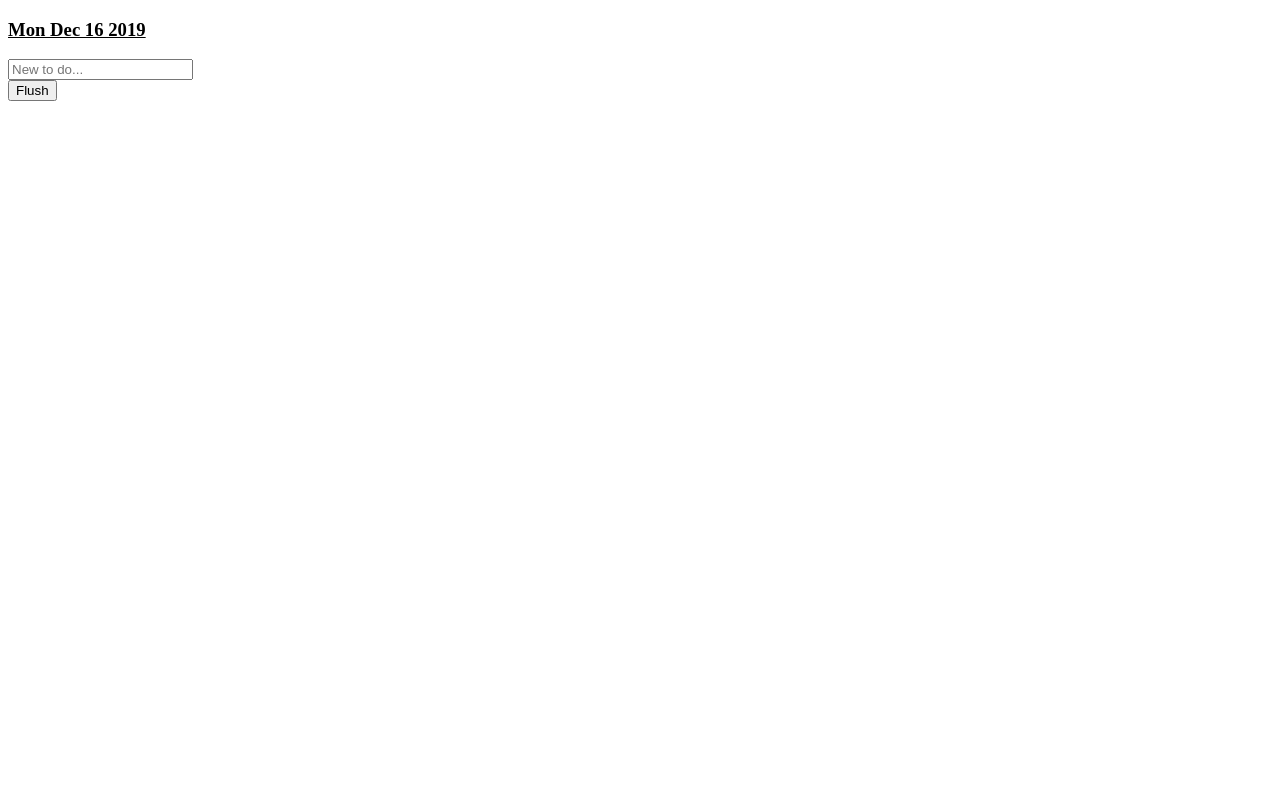
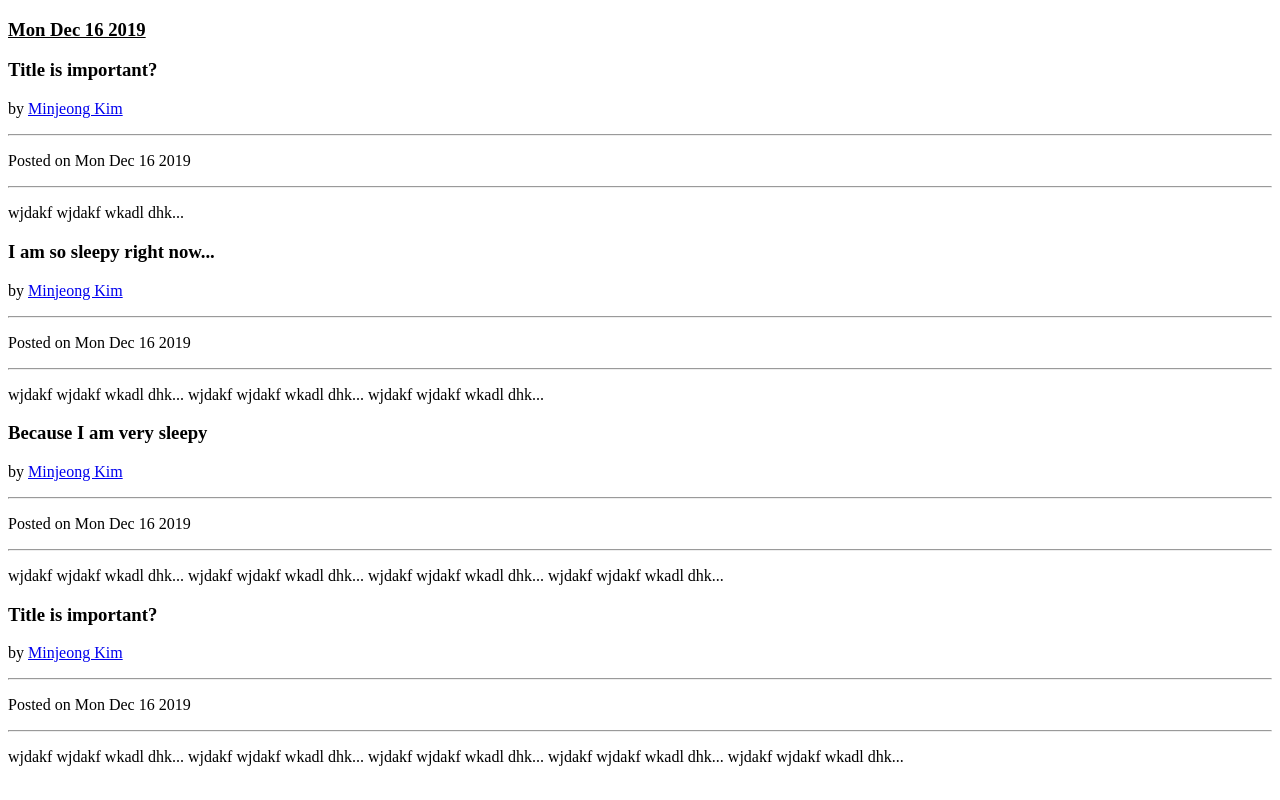
Before and after one commit to MyBlogEngine/MyBlog, a React app in the folder my_blog_app/: page / in a window 1280 px wide. Built offline with nearby package versions, Linux system fonts and the light colour scheme; the HTML template or start-up script is replaced by a standard one.

Commit message:
added basic post related components

```diff
--- /dev/null
+++ b/my_blog_app/src/Post.ts
@@ -0,0 +1,9 @@
+export class Post {
+  constructor(
+    public title: string = "",
+    public postingDate: Date = new Date(),
+    public lastModifiedDate: Date = new Date(),
+    public author: string = "",
+    public text: string = ""
+  ) {}
+}
--- /dev/null
+++ b/my_blog_app/src/PostContainer.tsx
@@ -0,0 +1,79 @@
+import * as React from "react";
+import { Post } from "./Post";
+import { PostSmallView } from "./PostSmallView";
+
+const samples: Post[] = [
+  {
+    title: "Title is important?",
+    postingDate: new Date(Date.now()),
+    lastModifiedDate: new Date(Date.now()),
+    author: "Minjeong Kim",
+    text: "wjdakf wjdakf wkadl dhk..."
+  },
+  {
+    title: "I am so sleepy right now...",
+
+    postingDate: new Date(Date.now() - 36000),
+    lastModifiedDate: new Date(Date.now()),
+    author: "Minjeong Kim",
+    text:
+      "wjdakf wjdakf wkadl dhk...\
+    wjdakf wjdakf wkadl dhk...\
+    wjdakf wjdakf wkadl dhk..."
+  },
+  {
+    title: "Because I am very sleepy",
+    postingDate: new Date(Date.now() - 72000),
+    lastModifiedDate: new Date(Date.now()),
+    author: "Minjeong Kim",
+    text:
+      "wjdakf wjdakf wkadl dhk...\
+    wjdakf wjdakf wkadl dhk...\
+    wjdakf wjdakf wkadl dhk...\
+    wjdakf wjdakf wkadl dhk..."
+  },
+  {
+    title: "Title is important?",
+    postingDate: new Date(Date.now() - 48000),
+    lastModifiedDate: new Date(Date.now()),
+    author: "Minjeong Kim",
+    text:
+      "wjdakf wjdakf wkadl dhk...\
+    wjdakf wjdakf wkadl dhk...\
+    wjdakf wjdakf wkadl dhk...\
+    wjdakf wjdakf wkadl dhk...\
+    wjdakf wjdakf wkadl dhk..."
+  }
+];
+
+interface PostContainerProps {}
+
+interface PostContainerState {
+  posts: Post[];
+}
+
+export class PostContainer extends React.Component<
+  PostContainerProps,
+  PostContainerState
+> {
+  constructor(props: PostContainerProps) {
+    super(props);
+    this.state = {
+      posts: samples
+    };
+  }
+
+  render() {
+    const posts = this.state.posts.map((post, index) => {
+      return (
+        <PostSmallView key={index} post={post} index={index} expend={false} />
+      );
+    });
+
+    return (
+      <div className="container">
+        <div className="row">{posts}</div>
+      </div>
+    );
+  }
+}
--- /dev/null
+++ b/my_blog_app/src/PostSmallView.tsx
@@ -0,0 +1,29 @@
+import * as React from "react";
+import { Post } from "./Post";
+
+interface PostSmallProps {
+  post: Post;
+  index: number;
+  expend: boolean;
+}
+
+export class PostSmallView extends React.Component<PostSmallProps, {}> {
+  constructor(props: PostSmallProps) {
+    super(props);
+  }
+
+  render() {
+    return (
+      <div className="col-lg-8 border border-dark mt-4">
+        <h3 className="mt-4">{this.props.post.title}</h3>
+        <p className="lead">
+          by <a href="#">{this.props.post.author}</a>
+        </p>
+        <hr />
+        <p>Posted on {this.props.post.postingDate?.toDateString()}</p>
+        <hr />
+        <p className="lead">{this.props.post.text}</p>
+      </div>
+    );
+  }
+}
--- a/my_blog_app/src/TodoContainer.tsx
+++ b/my_blog_app/src/TodoContainer.tsx
@@ -1,6 +1,6 @@
 import * as React from "react";
-import { TodoItem } from "./TodoItem";
-import * as TodoComponent from "./Todo";
+import { TodoItem } from "./Todo";
+import * as TodoComponent from "./TodoView";
 import { InputTextForm } from "./InputTextForm";
 import { Button } from "./Button";
 
--- a/my_blog_app/src/Todo.tsx
+++ b/my_blog_app/src/TodoView.tsx
@@ -1,5 +1,5 @@
 import * as React from "react";
-import { TodoItem } from "./TodoItem";
+import { TodoItem } from "./Todo";
 import { InputTextForm } from "./InputTextForm";
 import { Button } from "./Button";
 
--- a/my_blog_app/src/app.tsx
+++ b/my_blog_app/src/app.tsx
@@ -2,6 +2,7 @@ import * as React from "react";
 import * as ReactDOM from "react-dom";
 
 import { TodoContainer } from "./TodoContainer";
+import { PostContainer } from "./PostContainer";
 
 // React.SFC interface takes a generic argument that allows
 // you to easily provide the type annotations for the component props
@@ -9,12 +10,14 @@ const App: React.SFC<{}> = () => {
   const today: Date = new Date(Date.now());
   const dateString: string = today.toDateString();
 
+  <TodoContainer />;
+
   return (
     <div className="container" onContextMenu={e => e.preventDefault()}>
       <h3>
         <u>{dateString}</u>
       </h3>
-      <TodoContainer />
+      <PostContainer />
     </div>
   );
 };
```
Also changed, not shown: my_blog_app/src/Todo.ts (renamed from my_blog_app/src/TodoItem.ts).
